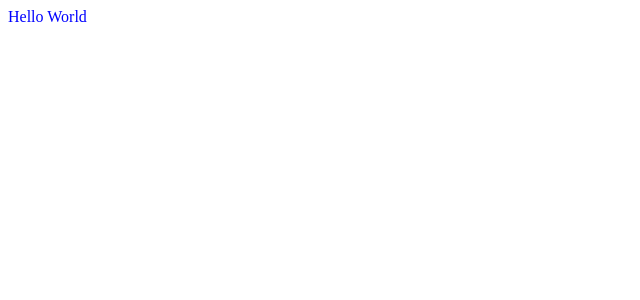
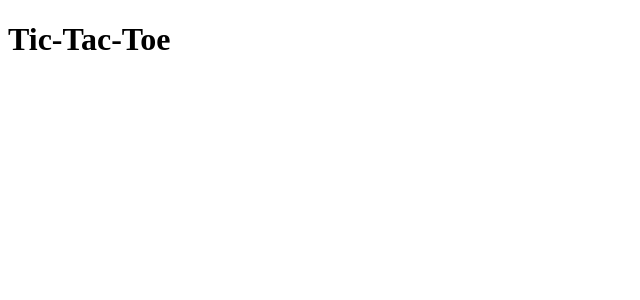
Before and after one commit to kelly-hansen/tic-tac-toe, a React (Create React App) app: page / in a window 1280 px wide. Shown: the top 300 px of the page, without its empty margins (0-640 px from the left). Built offline with nearby package versions, Linux system fonts and the light colour scheme.

Commit message:
Create and render Page component

```diff
--- a/src/App.js
+++ b/src/App.js
@@ -1,6 +1,8 @@
+import Page from './components/Page';
+
 function App() {
   return (
-    <div className="blue">Hello World</div>
+    <Page />
   );
 }
 
--- /dev/null
+++ b/src/components/Page.jsx
@@ -0,0 +1,9 @@
+import React from 'react';
+
+function Page() {
+  return (
+    <h1>Tic-Tac-Toe</h1>
+  );
+}
+
+export default Page;
```
